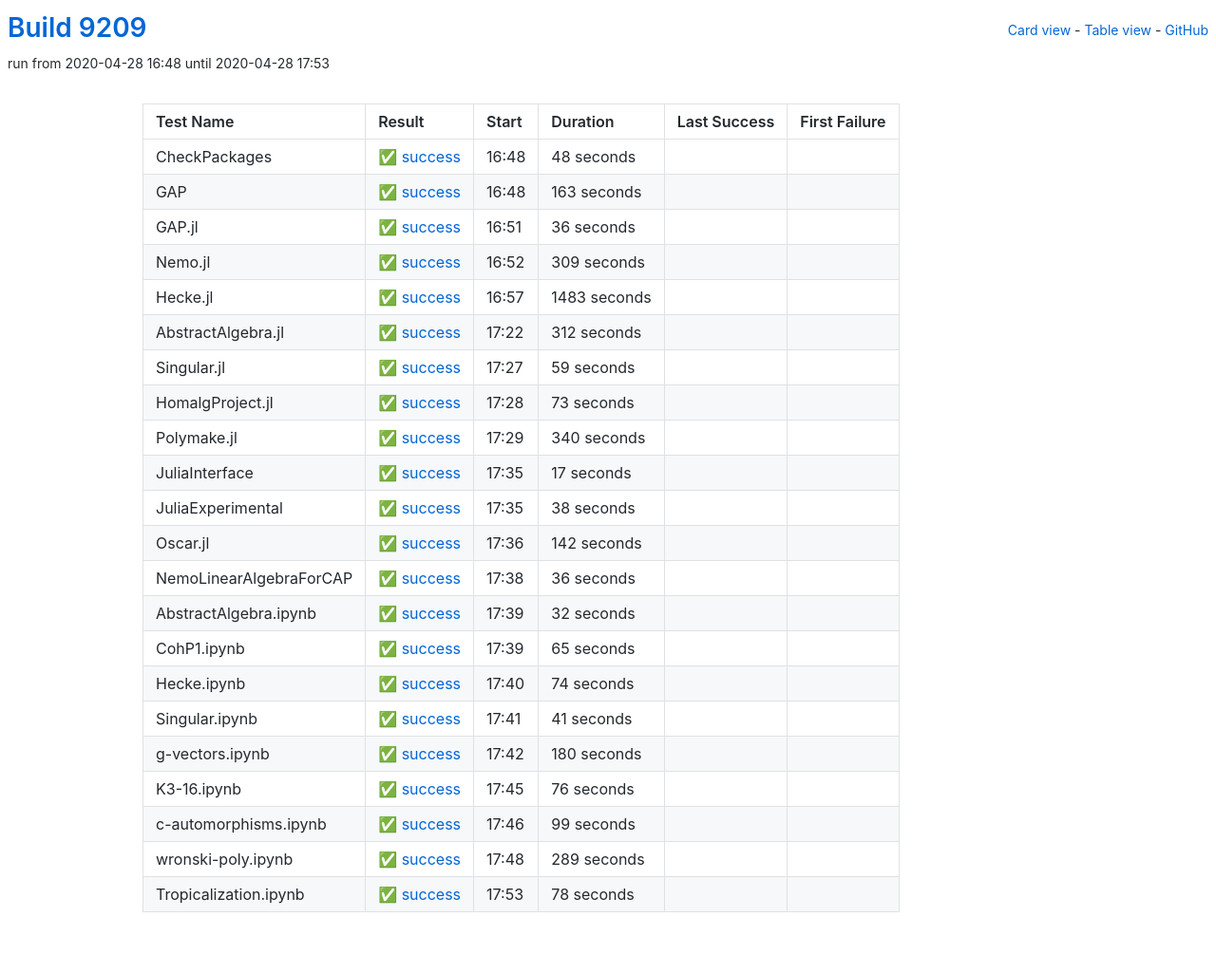
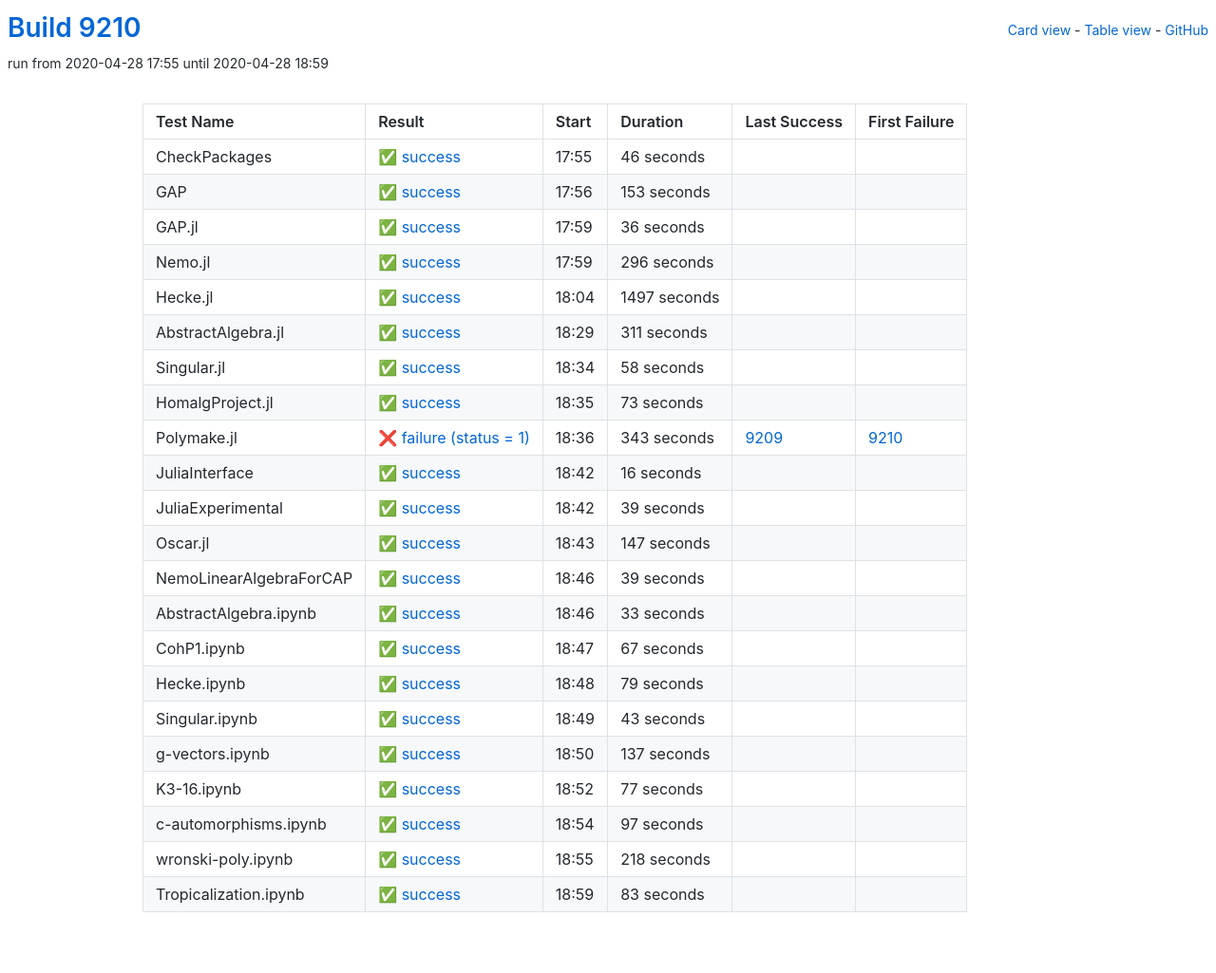
Before and after one commit to oscar-system/oscar-ci-status, a Jekyll site: the page built from table.html, in a window 1280 px wide. Shown: the whole page at 95% size. Built offline with Jekyll 4.4.1, drawn with Linux system fonts in a browser that asks for light colours.

Commit message:
Build 9210

```diff
--- a/_data/ci.yml
+++ b/_data/ci.yml
@@ -1,27 +1,27 @@
-build: 9209
-build_url: https://oscarci.mathematik.uni-kl.de/job/oscar/9209/
+build: 9210
+build_url: https://oscarci.mathematik.uni-kl.de/job/oscar/9210/
 job: oscar
 tests:
-- duration: 48
+- duration: 46
   exitcode: 0
   first_failure: false
   first_failure_url: null
   last_success: false
   last_success_url: null
-  log: https://oscarci.mathematik.uni-kl.de/job/oscar/9209/artifact/logs/build-9209/CheckPackages.log
+  log: https://oscarci.mathematik.uni-kl.de/job/oscar/9210/artifact/logs/build-9210/CheckPackages.log
   name: CheckPackages
-  start: 2020-04-28 16:48
+  start: 2020-04-28 17:55
   status: success
   success: true
-- duration: 163
+- duration: 153
   exitcode: 0
   first_failure: false
   first_failure_url: null
   last_success: false
   last_success_url: null
-  log: https://oscarci.mathematik.uni-kl.de/job/oscar/9209/artifact/logs/build-9209/GAP.log
+  log: https://oscarci.mathematik.uni-kl.de/job/oscar/9210/artifact/logs/build-9210/GAP.log
   name: GAP
-  start: 2020-04-28 16:48
+  start: 2020-04-28 17:56
   status: success
   success: true
 - duration: 36
@@ -30,53 +30,53 @@ tests:
   first_failure_url: null
   last_success: false
   last_success_url: null
-  log: https://oscarci.mathematik.uni-kl.de/job/oscar/9209/artifact/logs/build-9209/GAP.jl.log
+  log: https://oscarci.mathematik.uni-kl.de/job/oscar/9210/artifact/logs/build-9210/GAP.jl.log
   name: GAP.jl
-  start: 2020-04-28 16:51
+  start: 2020-04-28 17:59
   status: success
   success: true
-- duration: 309
+- duration: 296
   exitcode: 0
   first_failure: false
   first_failure_url: null
   last_success: false
   last_success_url: null
-  log: https://oscarci.mathematik.uni-kl.de/job/oscar/9209/artifact/logs/build-9209/Nemo.jl.log
+  log: https://oscarci.mathematik.uni-kl.de/job/oscar/9210/artifact/logs/build-9210/Nemo.jl.log
   name: Nemo.jl
-  start: 2020-04-28 16:52
+  start: 2020-04-28 17:59
   status: success
   success: true
-- duration: 1483
+- duration: 1497
   exitcode: 0
   first_failure: false
   first_failure_url: null
   last_success: false
   last_success_url: null
-  log: https://oscarci.mathematik.uni-kl.de/job/oscar/9209/artifact/logs/build-9209/Hecke.jl.log
+  log: https://oscarci.mathematik.uni-kl.de/job/oscar/9210/artifact/logs/build-9210/Hecke.jl.log
   name: Hecke.jl
-  start: 2020-04-28 16:57
+  start: 2020-04-28 18:04
   status: success
   success: true
-- duration: 312
+- duration: 311
   exitcode: 0
   first_failure: false
   first_failure_url: null
   last_success: false
   last_success_url: null
-  log: https://oscarci.mathematik.uni-kl.de/job/oscar/9209/artifact/logs/build-9209/AbstractAlgebra.jl.log
+  log: https://oscarci.mathematik.uni-kl.de/job/oscar/9210/artifact/logs/build-9210/AbstractAlgebra.jl.log
   name: AbstractAlgebra.jl
-  start: 2020-04-28 17:22
+  start: 2020-04-28 18:29
   status: success
   success: true
-- duration: 59
+- duration: 58
   exitcode: 0
   first_failure: false
   first_failure_url: null
   last_success: false
   last_success_url: null
-  log: https://oscarci.mathematik.uni-kl.de/job/oscar/9209/artifact/logs/build-9209/Singular.jl.log
+  log: https://oscarci.mathematik.uni-kl.de/job/oscar/9210/artifact/logs/build-9210/Singular.jl.log
   name: Singular.jl
-  start: 2020-04-28 17:27
+  start: 2020-04-28 18:34
   status: success
   success: true
 - duration: 73
@@ -85,162 +85,162 @@ tests:
   first_failure_url: null
   last_success: false
   last_success_url: null
-  log: https://oscarci.mathematik.uni-kl.de/job/oscar/9209/artifact/logs/build-9209/HomalgProject.jl.log
+  log: https://oscarci.mathematik.uni-kl.de/job/oscar/9210/artifact/logs/build-9210/HomalgProject.jl.log
   name: HomalgProject.jl
-  start: 2020-04-28 17:28
+  start: 2020-04-28 18:35
   status: success
   success: true
-- duration: 340
+- duration: 343
+  exitcode: 1
+  first_failure: 9210
+  first_failure_url: https://oscarci.mathematik.uni-kl.de/job/oscar/9210/
+  last_success: 9209
+  last_success_url: https://oscarci.mathematik.uni-kl.de/job/oscar/9209/
+  log: https://oscarci.mathematik.uni-kl.de/job/oscar/9210/artifact/logs/build-9210/Polymake.jl.log
+  name: Polymake.jl
+  start: 2020-04-28 18:36
+  status: failure
+  success: false
+- duration: 16
   exitcode: 0
   first_failure: false
   first_failure_url: null
   last_success: false
   last_success_url: null
-  log: https://oscarci.mathematik.uni-kl.de/job/oscar/9209/artifact/logs/build-9209/Polymake.jl.log
-  name: Polymake.jl
-  start: 2020-04-28 17:29
+  log: https://oscarci.mathematik.uni-kl.de/job/oscar/9210/artifact/logs/build-9210/JuliaInterface.log
+  name: JuliaInterface
+  start: 2020-04-28 18:42
   status: success
   success: true
-- duration: 17
+- duration: 39
   exitcode: 0
   first_failure: false
   first_failure_url: null
   last_success: false
   last_success_url: null
-  log: https://oscarci.mathematik.uni-kl.de/job/oscar/9209/artifact/logs/build-9209/JuliaInterface.log
-  name: JuliaInterface
-  start: 2020-04-28 17:35
+  log: https://oscarci.mathematik.uni-kl.de/job/oscar/9210/artifact/logs/build-9210/JuliaExperimental.log
+  name: JuliaExperimental
+  start: 2020-04-28 18:42
   status: success
   success: true
-- duration: 38
+- duration: 147
   exitcode: 0
   first_failure: false
   first_failure_url: null
   last_success: false
   last_success_url: null
-  log: https://oscarci.mathematik.uni-kl.de/job/oscar/9209/artifact/logs/build-9209/JuliaExperimental.log
-  name: JuliaExperimental
-  start: 2020-04-28 17:35
+  log: https://oscarci.mathematik.uni-kl.de/job/oscar/9210/artifact/logs/build-9210/Oscar.jl.log
+  name: Oscar.jl
+  start: 2020-04-28 18:43
   status: success
   success: true
-- duration: 142
+- duration: 39
   exitcode: 0
   first_failure: false
   first_failure_url: null
   last_success: false
   last_success_url: null
-  log: https://oscarci.mathematik.uni-kl.de/job/oscar/9209/artifact/logs/build-9209/Oscar.jl.log
-  name: Oscar.jl
-  start: 2020-04-28 17:36
+  log: https://oscarci.mathematik.uni-kl.de/job/oscar/9210/artifact/logs/build-9210/NemoLinearAlgebraForCAP.log
+  name: NemoLinearAlgebraForCAP
+  start: 2020-04-28 18:46
   status: success
   success: true
-- duration: 36
+- duration: 33
   exitcode: 0
   first_failure: false
   first_failure_url: null
   last_success: false
   last_success_url: null
-  log: https://oscarci.mathematik.uni-kl.de/job/oscar/9209/artifact/logs/build-9209/NemoLinearAlgebraForCAP.log
-  name: NemoLinearAlgebraForCAP
-  start: 2020-04-28 17:38
+  log: https://oscarci.mathematik.uni-kl.de/job/oscar/9210/artifact/logs/build-9210/AbstractAlgebra.ipynb.log
+  name: AbstractAlgebra.ipynb
+  start: 2020-04-28 18:46
   status: success
   success: true
-- duration: 32
+- duration: 67
   exitcode: 0
   first_failure: false
   first_failure_url: null
   last_success: false
   last_success_url: null
-  log: https://oscarci.mathematik.uni-kl.de/job/oscar/9209/artifact/logs/build-9209/AbstractAlgebra.ipynb.log
-  name: AbstractAlgebra.ipynb
-  start: 2020-04-28 17:39
+  log: https://oscarci.mathematik.uni-kl.de/job/oscar/9210/artifact/logs/build-9210/CohP1.ipynb.log
+  name: CohP1.ipynb
+  start: 2020-04-28 18:47
   status: success
   success: true
-- duration: 65
+- duration: 79
   exitcode: 0
   first_failure: false
   first_failure_url: null
   last_success: false
   last_success_url: null
-  log: https://oscarci.mathematik.uni-kl.de/job/oscar/9209/artifact/logs/build-9209/CohP1.ipynb.log
-  name: CohP1.ipynb
-  start: 2020-04-28 17:39
+  log: https://oscarci.mathematik.uni-kl.de/job/oscar/9210/artifact/logs/build-9210/Hecke.ipynb.log
+  name: Hecke.ipynb
+  start: 2020-04-28 18:48
   status: success
   success: true
-- duration: 74
+- duration: 43
   exitcode: 0
   first_failure: false
   first_failure_url: null
   last_success: false
   last_success_url: null
-  log: https://oscarci.mathematik.uni-kl.de/job/oscar/9209/artifact/logs/build-9209/Hecke.ipynb.log
-  name: Hecke.ipynb
-  start: 2020-04-28 17:40
+  log: https://oscarci.mathematik.uni-kl.de/job/oscar/9210/artifact/logs/build-9210/Singular.ipynb.log
+  name: Singular.ipynb
+  start: 2020-04-28 18:49
   status: success
   success: true
-- duration: 41
+- duration: 137
   exitcode: 0
   first_failure: false
   first_failure_url: null
   last_success: false
   last_success_url: null
-  log: https://oscarci.mathematik.uni-kl.de/job/oscar/9209/artifact/logs/build-9209/Singular.ipynb.log
-  name: Singular.ipynb
-  start: 2020-04-28 17:41
+  log: https://oscarci.mathematik.uni-kl.de/job/oscar/9210/artifact/logs/build-9210/g-vectors.ipynb.log
+  name: g-vectors.ipynb
+  start: 2020-04-28 18:50
   status: success
   success: true
-- duration: 180
+- duration: 77
   exitcode: 0
   first_failure: false
   first_failure_url: null
   last_success: false
   last_success_url: null
-  log: https://oscarci.mathematik.uni-kl.de/job/oscar/9209/artifact/logs/build-9209/g-vectors.ipynb.log
-  name: g-vectors.ipynb
-  start: 2020-04-28 17:42
+  log: https://oscarci.mathematik.uni-kl.de/job/oscar/9210/artifact/logs/build-9210/K3-16.ipynb.log
+  name: K3-16.ipynb
+  start: 2020-04-28 18:52
   status: success
   success: true
-- duration: 76
+- duration: 97
   exitcode: 0
   first_failure: false
   first_failure_url: null
   last_success: false
   last_success_url: null
-  log: https://oscarci.mathematik.uni-kl.de/job/oscar/9209/artifact/logs/build-9209/K3-16.ipynb.log
-  name: K3-16.ipynb
-  start: 2020-04-28 17:45
+  log: https://oscarci.mathematik.uni-kl.de/job/oscar/9210/artifact/logs/build-9210/c-automorphisms.ipynb.log
+  name: c-automorphisms.ipynb
+  start: 2020-04-28 18:54
   status: success
   success: true
-- duration: 99
+- duration: 218
   exitcode: 0
   first_failure: false
   first_failure_url: null
   last_success: false
   last_success_url: null
-  log: https://oscarci.mathematik.uni-kl.de/job/oscar/9209/artifact/logs/build-9209/c-automorphisms.ipynb.log
-  name: c-automorphisms.ipynb
-  start: 2020-04-28 17:46
+  log: https://oscarci.mathematik.uni-kl.de/job/oscar/9210/artifact/logs/build-9210/wronski-poly.ipynb.log
+  name: wronski-poly.ipynb
+  start: 2020-04-28 18:55
   status: success
   success: true
-- duration: 289
+- duration: 83
   exitcode: 0
   first_failure: false
   first_failure_url: null
   last_success: false
   last_success_url: null
-  log: https://oscarci.mathematik.uni-kl.de/job/oscar/9209/artifact/logs/build-9209/wronski-poly.ipynb.log
-  name: wronski-poly.ipynb
-  start: 2020-04-28 17:48
+  log: https://oscarci.mathematik.uni-kl.de/job/oscar/9210/artifact/logs/build-9210/Tropicalization.ipynb.log
+  name: Tropicalization.ipynb
+  start: 2020-04-28 18:59
   status: success
   success: true
-- duration: 78
-  exitcode: 0
-  first_failure: false
-  first_failure_url: null
-  last_success: false
-  last_success_url: null
-  log: https://oscarci.mathematik.uni-kl.de/job/oscar/9209/artifact/logs/build-9209/Tropicalization.ipynb.log
-  name: Tropicalization.ipynb
-  start: 2020-04-28 17:53
-  status: success
-  success: true
```
Also changed, not shown: README.md.
